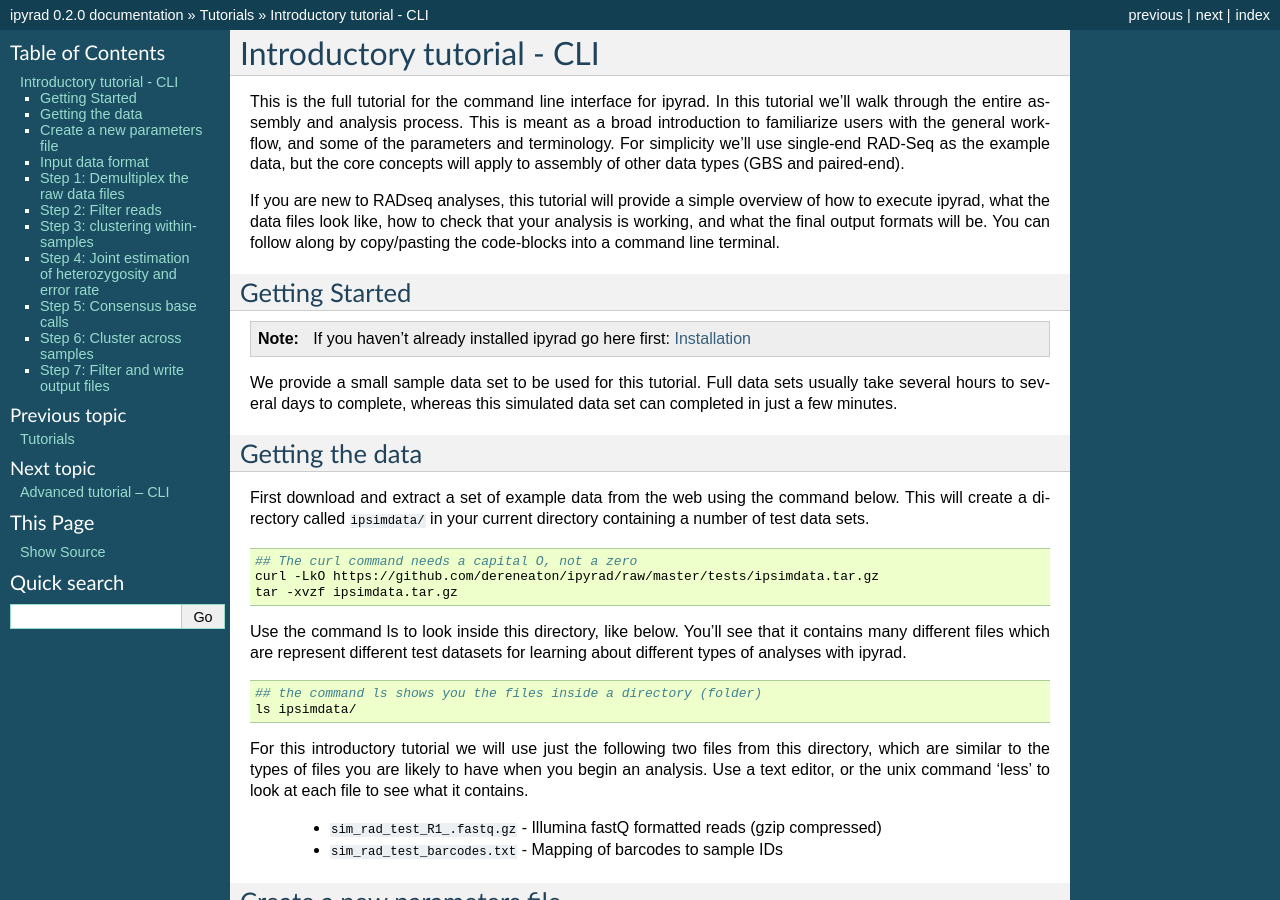
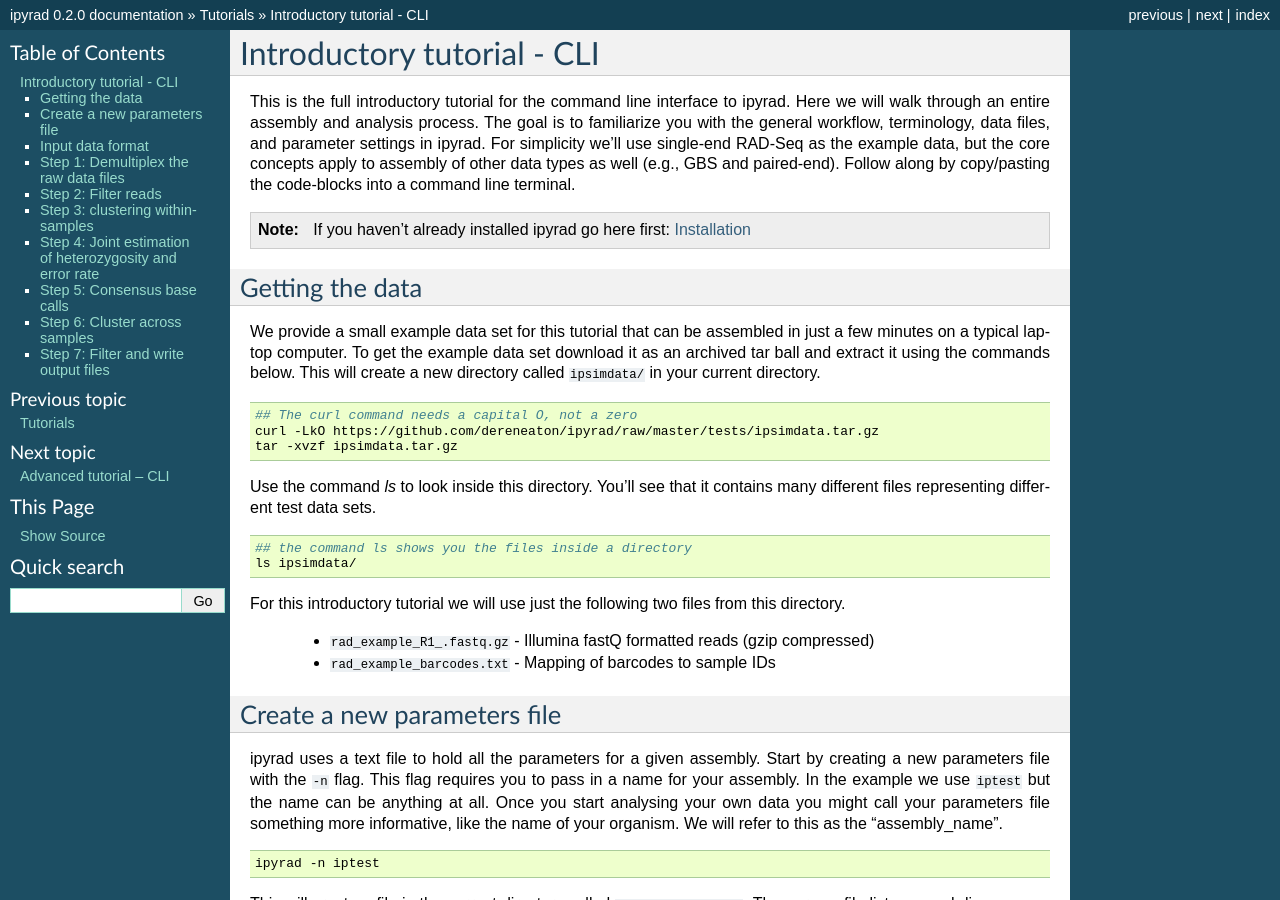
Before and after one commit to dereneaton/ipyrad, a Sphinx documentation site: the page built from docs/tutorial_intro_cli.rst, in a window 1280 px wide and 900 px high. Built offline with Sphinx 7.4.7, drawn with Linux system fonts in a browser that asks for light colours; pages that are not in the unit, such as notebooks, are missing from menus; the version number is read from the project's files by our own code.

Commit message:
docs update

```diff
--- a/docs/tutorial_intro_cli.rst
+++ b/docs/tutorial_intro_cli.rst
@@ -8,36 +8,27 @@
 Introductory tutorial - CLI
 ============================
 
-This is the full tutorial for the command line interface for ipyrad. In this
-tutorial we'll walk through the entire assembly and analysis process. This is
-meant as a broad introduction to familiarize users with the general workflow,
-and some of the parameters and terminology. For simplicity we'll use
-single-end RAD-Seq as the example data, but the core concepts will apply
-to assembly of other data types (GBS and paired-end).
-
-If you are new to RADseq analyses, this tutorial will provide a simple overview
-of how to execute ipyrad, what the data files look like, how to check that
-your analysis is working, and what the final output formats will be. You can
-follow along by copy/pasting the code-blocks into a command line terminal.
-
-
-Getting Started
-~~~~~~~~~~~~~~~
+This is the full introductory tutorial for the command line interface to ipyrad.
+Here we will walk through an entire assembly and analysis process. The goal is
+to familiarize you with the general workflow, terminology, data files, and
+parameter settings in ipyrad. For simplicity we'll use single-end RAD-Seq
+as the example data, but the core concepts apply to assembly of other data
+types as well (e.g., GBS and paired-end). Follow along by copy/pasting the
+code-blocks into a command line terminal.
 
 .. note::
 
     If you haven't already installed ipyrad go here first:
     :ref:`Installation <installation>`
 
-We provide a small sample data set to be used for this tutorial.
-Full data sets usually take several hours to several days to complete,
-whereas this simulated data set can completed in just a few minutes.
 
 Getting the data
 ~~~~~~~~~~~~~~~~~
-First download and extract a set of example data from the web using the command
-below. This will create a directory called ``ipsimdata/`` in your current directory
-containing a number of test data sets.
+We provide a small example data set for this tutorial that can be assembled
+in just a few minutes on a typical laptop computer. To get the example data
+set download it as an archived tar ball and extract it using the commands
+below. This will create a new directory called ``ipsimdata/`` in your current
+directory.
 
 .. code-block:: bash
 
@@ -46,22 +37,19 @@
     tar -xvzf ipsimdata.tar.gz
 
 
-Use the command ls to look inside this directory, like below. You'll see that
-it contains many different files which are represent different test datasets
-for learning about different types of analyses with ipyrad.
+Use the command `ls` to look inside this directory. You'll see that
+it contains many different files representing different test data sets.
 
 .. code-block:: bash
 
-    ## the command ls shows you the files inside a directory (folder)
+    ## the command ls shows you the files inside a directory
     ls ipsimdata/
 
 For this introductory tutorial we will use just the following two files from
-this directory, which are similar to the types of files you are likely to have
-when you begin an analysis. Use a text editor, or the unix command 'less' to
-look at each file to see what it contains.
+this directory.
 
-    - ``sim_rad_test_R1_.fastq.gz`` - Illumina fastQ formatted reads (gzip compressed)
-    - ``sim_rad_test_barcodes.txt`` - Mapping of barcodes to sample IDs
+    - ``rad_example_R1_.fastq.gz`` - Illumina fastQ formatted reads (gzip compressed)
+    - ``rad_example_barcodes.txt`` - Mapping of barcodes to sample IDs
 
 
 Create a new parameters file
```
